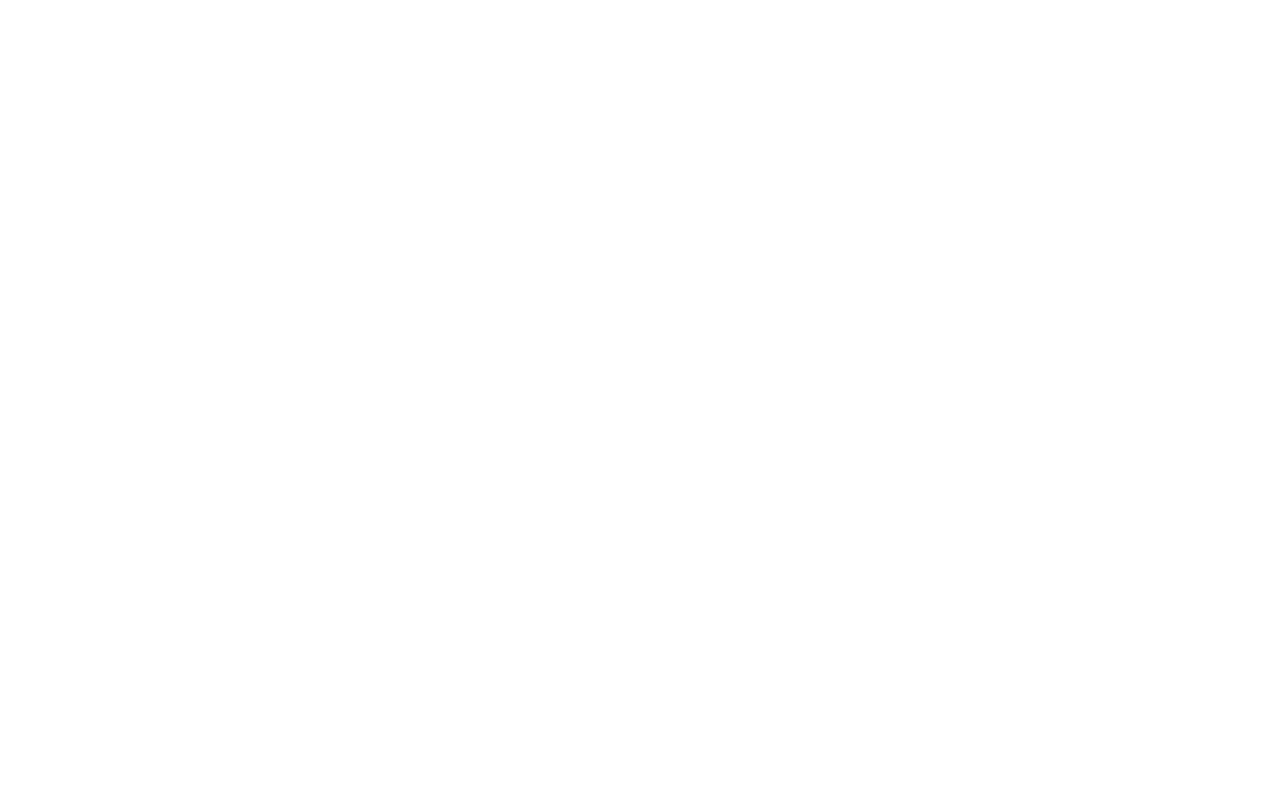
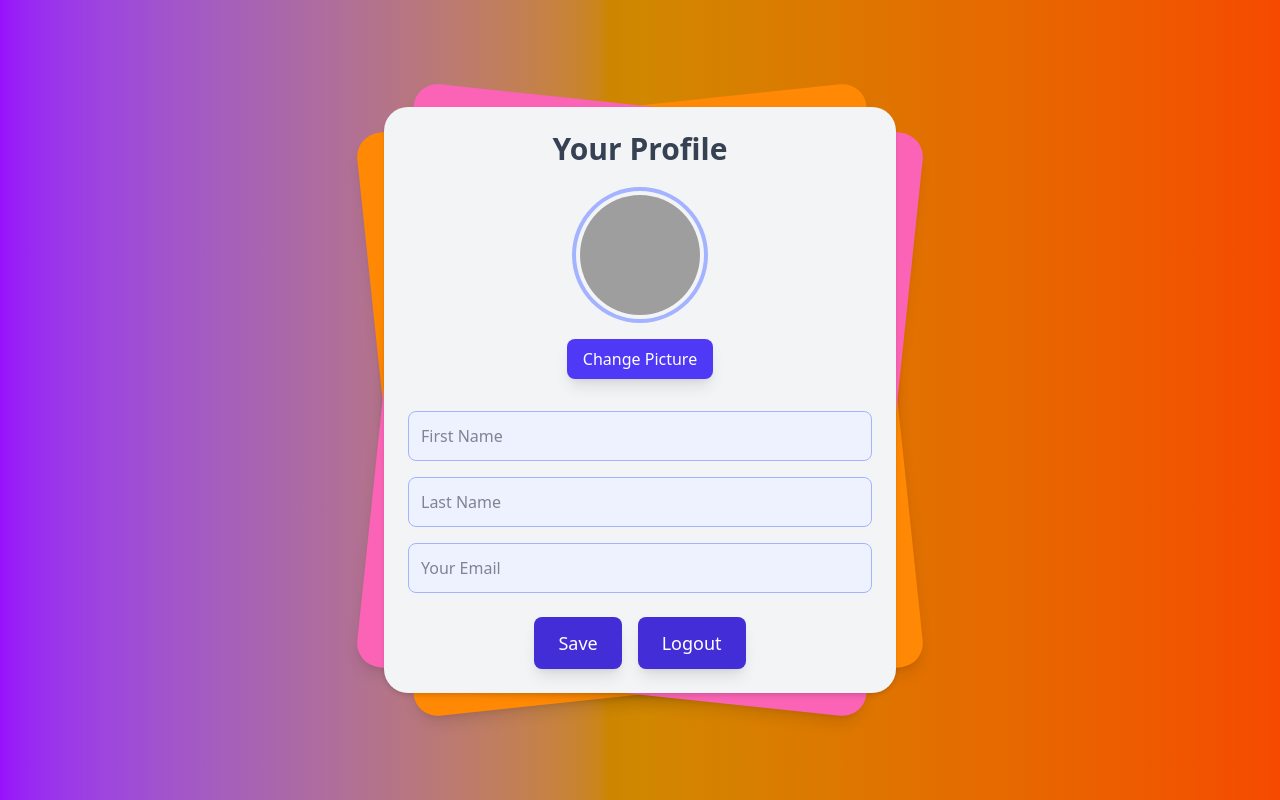
Before and after one commit to perljustine/linkapp, a React (Vite) app: page /home/settings in a window 1280 px wide. Built offline with nearby package versions, Linux system fonts and the light colour scheme; grey boxes are pictures that could not be loaded.

Commit message:
follow up

```diff
--- a/src/App.jsx
+++ b/src/App.jsx
@@ -27,6 +27,9 @@
           <Route path="/home/discord" element={<Discord />} />
           <Route path="/home/slack" element={<Slack />} />
           <Route path="/backhome" element={<HomePage />} />
+
+           {/* Settings */}
+           <Route path="/login" element={<LoginPage />} />
         </Routes>
       </div>
     </Router>
--- a/src/Components/LoginPage.jsx
+++ b/src/Components/LoginPage.jsx
@@ -5,7 +5,7 @@
   return (
     <div className="min-h-screen flex items-center justify-center w-screen bg-gradient-to-r from-purple-500 to-pink-500">
       <div className="bg-gray-800 bg-opacity-50 shadow-md rounded-lg px-8 py-6 max-w-md backdrop-blur-md">
-        <h1 className="text-2xl font-bold text-center mb-4 text-white">Welcome Back!</h1>
+        <h1 className="text-2xl font-bold text-center mb-4 text-white">Hi there!</h1>
         <form action="#">
           <div className="mb-4">
             <label htmlFor="email" className="block text-sm font-medium text-gray-300 mb-2">
--- a/src/Components/MessagesPage.jsx
+++ b/src/Components/MessagesPage.jsx
@@ -11,7 +11,7 @@
               <div className="card bg-pink-400 shadow-lg w-full h-full rounded-3xl absolute transform rotate-6"></div>
               <div className="relative w-full rounded-3xl px-6 py-4 bg-gray-100 shadow-md">
                 <label className="block mt-3 text-sm text-gray-700 text-center font-semibold text-3xl">
-                  Home Page
+                  Who do you want to chat with ?
                 </label>
                 <form onSubmit={(e) => e.preventDefault()} className="mt-10">
 
@@ -19,7 +19,7 @@
                   <div className="mt-7">
                     <Link to="/home/discord">
                       <button className="bg-blue-500 w-full py-3 rounded-xl text-white shadow-xl hover:shadow-inner focus:outline-none transition duration-500 ease-in-out transform hover:-translate-x hover:scale-105">
-                        DISCORD
+                        Discord
                       </button>
                     </Link>
                   </div>
@@ -28,7 +28,7 @@
                   <div className="mt-7">
                     <Link to="/home/slack">
                       <button className="bg-purple-500 w-full py-3 rounded-xl text-white shadow-xl hover:shadow-inner focus:outline-none transition duration-500 ease-in-out transform hover:-translate-x hover:scale-105">
-                        SLACK
+                        Slack
                       </button>
                     </Link>
                   </div>
@@ -37,7 +37,7 @@
                   <div className="mt-7">
                     <Link to="/backhome">
                       <button className="bg-yellow-500 w-full py-3 rounded-xl text-white shadow-xl hover:shadow-inner focus:outline-none transition duration-500 ease-in-out transform hover:-translate-x hover:scale-105">
-                        GO BACK
+                        Go Back Home
                       </button>
                     </Link>
                   </div>
--- a/src/Components/SettingsPage.jsx
+++ b/src/Components/SettingsPage.jsx
@@ -1,9 +1,53 @@
 import React from "react";
+import { Link } from "react-router-dom"; // Import du Link
+
 
 const SettingsPage = () => {
+  return (
+    <div className="font-sans w-screen">
+      <div className="relative min-h-screen flex flex-col sm:justify-center items-center bg-gradient-to-r from-purple-600 to-orange-600 via-pink-600 via-orange-800 via-yellow-600">
+        <div className="relative sm:max-w-lg w-full">
+          <div className="card bg-orange-400 shadow-lg w-full h-full rounded-3xl absolute transform -rotate-6"></div>
+          <div className="card bg-pink-400 shadow-lg w-full h-full rounded-3xl absolute transform rotate-6"></div>
+          <div className="relative w-full rounded-3xl px-6 py-6 bg-gray-100 shadow-md">
+            <h2 className="text-center text-3xl font-bold text-gray-700 mb-6">Your Profile</h2>
 
+            <div className="flex flex-col items-center space-y-5">
+              <img
+                className="object-cover w-32 h-32 p-1 rounded-full ring-4 ring-indigo-300"
+                src="https://images.unsplash.com/photo-1438761681033-6461ffad8d80?ixlib=rb-4.0.3&ixid=M3wxMjA3fDB8MHxzZWFyY2h8MTB8fGZhY2V8ZW58MHx8MHx8fDA%3D&auto=format&fit=crop&w=500&q=60"
+                alt="Avatar"
+              />
+              <div className="flex space-x-4">
+                <button className="py-2 px-4 text-white bg-indigo-600 rounded-lg shadow-lg hover:bg-indigo-800">
+                  Change Picture
+                </button>
+              </div>
+            </div>
 
+            <div className="mt-8 space-y-4">
+              <input type="text" placeholder="First Name" className="w-full p-3 bg-indigo-50 border border-indigo-300 rounded-lg text-gray-900" />
+              <input type="text" placeholder="Last Name" className="w-full p-3 bg-indigo-50 border border-indigo-300 rounded-lg text-gray-900" />
+              <input type="email" placeholder="Your Email" className="w-full p-3 bg-indigo-50 border border-indigo-300 rounded-lg text-gray-900" />
+            </div>
 
+            <div className="flex justify-center gap-4 mt-6">
+              <button className="text-white bg-indigo-700 hover:bg-indigo-800 font-medium rounded-lg text-lg px-6 py-3 shadow-lg">
+                Save
+              </button>
+              <Link to="/login">
+              <button className="text-white bg-indigo-700 hover:bg-indigo-800 font-medium rounded-lg text-lg px-6 py-3 shadow-lg">
+
+              Logout
+            </button>
+          </Link>
+
+            </div>
+          </div>
+        </div>
+      </div>
+    </div>
+  );
 };
 
 export default SettingsPage;
```
